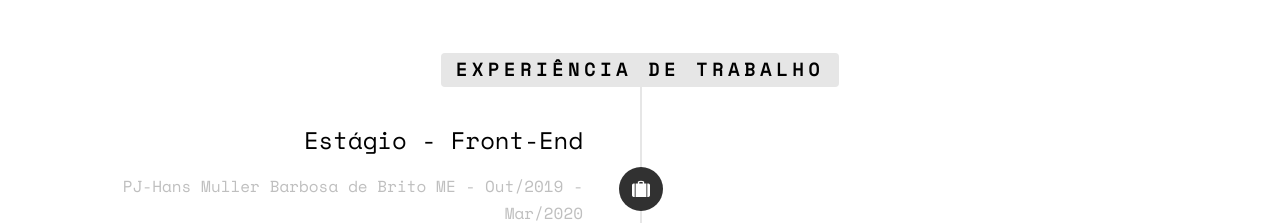
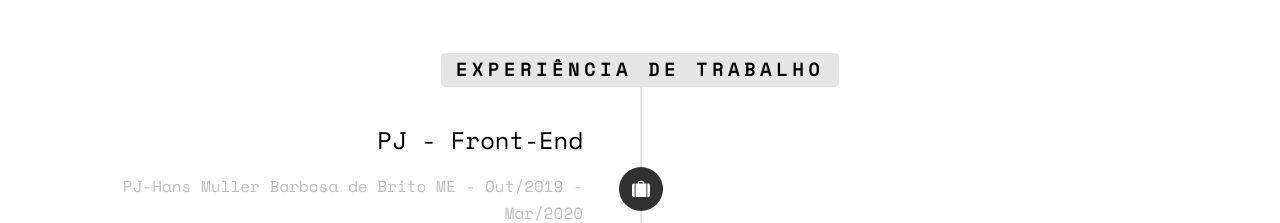
Before and after one commit to FabioMauadie/portifolioUX, a plain HTML site: page index.html in a window 1280 px wide. Shown: the part 1880-2103 px from the top of the page. Drawn offline with nearby package versions, Linux system fonts and the light colour scheme; some packages are replaced by stand-ins of ours; no server answers; files whose address does not match are found by name.

Commit message:
alteração seção experiencia

```diff
--- a/index.html
+++ b/index.html
@@ -180,7 +180,7 @@
 							<div class="timeline-badge"><i class="icon-suitcase"></i></div>
 							<div class="timeline-panel">
 								<div class="timeline-heading">
-									<h3 class="timeline-title">Estágio - Front-End</h3>
+									<h3 class="timeline-title">PJ - Front-End</h3>
 									<span class="company">PJ-Hans Muller Barbosa de Brito ME - Out/2019 - Mar/2020</span>
 								</div>
 								<div class="timeline-body">
```
